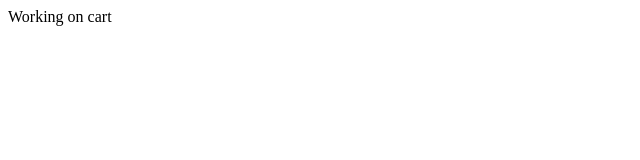
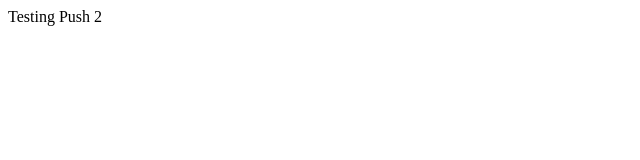
Before and after one commit to lucky9950/E-commerce-web, a plain HTML site: page cart.html in a window 1280 px wide. Shown: the full height of the page, 0-640 px from the left. Drawn offline with Linux system fonts and the light colour scheme.

Commit message:
Testing push 2

```diff
--- a/cart.html
+++ b/cart.html
@@ -17,7 +17,7 @@
   </head>
   <body>
     <!--=============== HEADER ===============-->
-    <header class="header">Working on cart</header>
+    <header class="header">Testing Push 2</header>
 
     <!--=============== MAIN ===============-->
     <main class="main">
```
